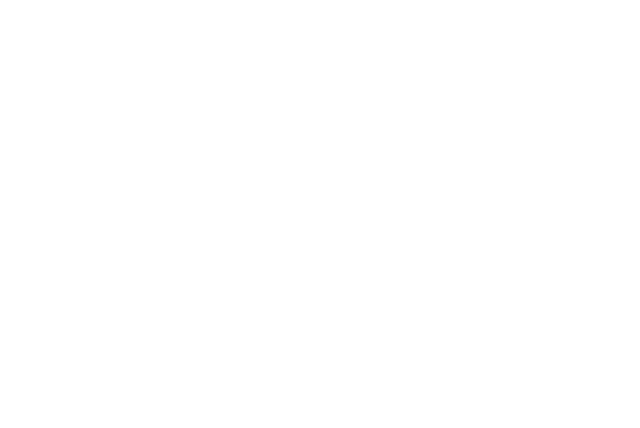
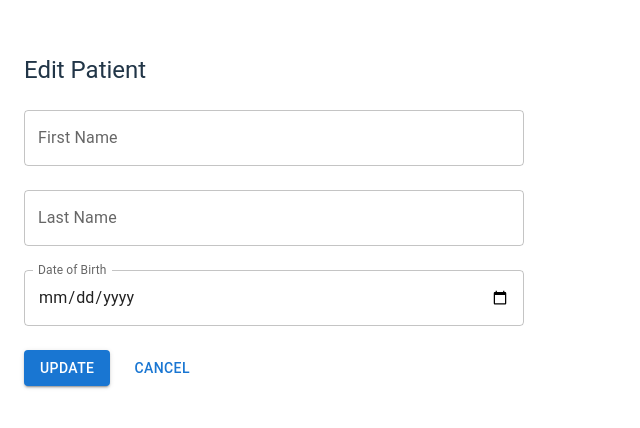
Before and after one commit to maurotrentini/healthcare-frontend, a React (Vite) app: page /patients/1/edit in a window 1280 px wide. Before the commit this address had no page. Shown: the part 180-608 px from the top of the page, without its empty margins (0-640 px from the left). Built offline with nearby package versions, Linux system fonts and the light colour scheme; no server answers.

Commit message:
Add PatientForm and PatientList components; update router for patient management

```diff
--- /dev/null
+++ b/src/pages/Patients/PatientForm.jsx
@@ -0,0 +1,112 @@
+// src/pages/patients/PatientForm.jsx
+import React, { useEffect, useState } from 'react';
+import { useForm, Controller } from 'react-hook-form';
+import {
+  TextField,
+  Button,
+  Box,
+  Typography,
+  CircularProgress
+} from '@mui/material';
+import { useNavigate, useParams } from 'react-router-dom';
+import api from '../../api/api';
+
+export default function PatientForm() {
+  const { id } = useParams();
+  const isEdit = Boolean(id);
+  const navigate = useNavigate();
+
+  const { control, register, handleSubmit, reset } = useForm({
+    defaultValues: {
+      firstName: '',
+      lastName: '',
+      dateOfBirth: ''
+    }
+  });
+
+  const [loading, setLoading] = useState(false);
+
+  useEffect(() => {
+    if (!isEdit) return;
+
+    setLoading(true);
+    api.get(`/patients/${id}`)
+      .then(res => {
+        const { firstName, lastName, dateOfBirth } = res.data;
+        reset({
+          firstName,
+          lastName,
+          dateOfBirth: dateOfBirth ? dateOfBirth.slice(0, 10) : ''
+        });
+      })
+      .catch(console.error)
+      .finally(() => setLoading(false));
+  }, [id, isEdit, reset]);
+
+  const onSubmit = data => {
+    setLoading(true);
+    const url = isEdit ? `/patients/${id}` : '/patients';
+    const call = isEdit ? api.patch : api.post;
+    const headers = isEdit
+      ? { 'Content-Type': 'application/merge-patch+json' }
+      : { 'Content-Type': 'application/ld+json' };
+
+    call(url, data, { headers })
+      .then(() => navigate('/patients'))
+      .catch(console.error)
+      .finally(() => setLoading(false));
+  };
+
+  if (loading) {
+    return <Box textAlign="center" mt={5}><CircularProgress /></Box>;
+  }
+
+  return (
+    <Box sx={{ maxWidth: 500, margin: 'auto', p: 3 }}>
+      <Typography variant="h5" gutterBottom>
+        {isEdit ? 'Edit Patient' : 'Add Patient'}
+      </Typography>
+      <form onSubmit={handleSubmit(onSubmit)}>
+        <TextField
+          label="First Name"
+          fullWidth margin="normal"
+          {...register('firstName', { required: true })}
+        />
+        <TextField
+          label="Last Name"
+          fullWidth margin="normal"
+          {...register('lastName', { required: true })}
+        />
+        <Controller
+          name="dateOfBirth"
+          control={control}
+          rules={{
+            validate: value =>
+              !value || new Date(value) <= new Date() || 'Date of birth cannot be in the future'
+          }}
+          render={({ field, fieldState }) => (
+            <TextField
+              {...field}
+              type="date"
+              fullWidth
+              margin="normal"
+              label="Date of Birth"
+              InputLabelProps={{ shrink: true }}
+              error={!!fieldState.error}
+              helperText={fieldState.error?.message}
+            />
+          )}
+        />
+
+        <Box mt={2}>
+          <Button type="submit" variant="contained" disabled={loading}>
+            {isEdit ? 'Update' : 'Create'}
+          </Button>
+          <Button onClick={() => navigate('/patients')} sx={{ ml: 2 }}>
+            Cancel
+          </Button>
+        </Box>
+      </form>
+    </Box>
+  );
+}
--- /dev/null
+++ b/src/pages/Patients/PatientList.jsx
@@ -0,0 +1,54 @@
+import React, { useEffect, useState } from 'react';
+import api from '../../api/api';
+import EntityList from '../../components/EntityList';
+
+function calculateAge(dob) {
+  const birthDate = new Date(dob);
+  const today = new Date();
+  let age = today.getFullYear() - birthDate.getFullYear();
+  const m = today.getMonth() - birthDate.getMonth();
+  if (m < 0 || (m === 0 && today.getDate() < birthDate.getDate())) {
+    age--;
+  }
+  return age;
+}
+
+export default function PatientList() {
+  const [patients, setPatients] = useState([]);
+
+  useEffect(() => {
+    api.get('/patients')
+      .then(res => {
+        const members = res.data.member || [];
+        const rows = members.map(p => ({
+          id: p.id,
+          name: `${p.firstName} ${p.lastName}`,
+          dob: p.dateOfBirth
+            ? new Intl.DateTimeFormat('en-GB', {
+                day: '2-digit',
+                month: 'short',
+                year: 'numeric',
+                }).format(new Date(p.dateOfBirth))
+            : 'N/A',
+          age: p.dateOfBirth ? calculateAge(p.dateOfBirth) : 'N/A'
+        }));
+        setPatients(rows);
+      })
+      .catch(console.error);
+  }, []);
+
+  const columns = [
+    { field: 'id', headerName: 'ID', width: 70 },
+    { field: 'name', headerName: 'Name', width: 200 },
+    { field: 'dob', headerName: 'Date of Birth', width: 150 },
+    { field: 'age', headerName: 'Age', width: 100 },
+  ];
+
+  return (
+    <EntityList
+      rows={patients}
+      columns={columns}
+      newPath="/patients/new"
+    />
+  );
+}
--- a/src/router.jsx
+++ b/src/router.jsx
@@ -3,6 +3,8 @@
 import DoctorForm from './pages/Doctors/DoctorForm';
 import ClinicsList from './pages/Clinics/ClinicList';
 import ClinicsForm from './pages/Clinics/ClinicForm';
+import PatientList from './pages/Patients/PatientList';
+import PatientForm from './pages/Patients/PatientForm';
 
 export default function Router() {
   return (
@@ -17,6 +19,11 @@
         <Route path="/clinics" element={<ClinicsList />} />
         <Route path="/clinics/new" element={<ClinicsForm />} />
         <Route path="/clinics/:id/edit" element={<ClinicsForm />} />
+
+        {/* Patients */}
+        <Route path="/patients" element={<PatientList />} />
+        <Route path="/patients/new" element={<PatientForm />} />
+        <Route path="/patients/:id/edit" element={<PatientForm />} />
       </Routes>
     </BrowserRouter>
   );
```
